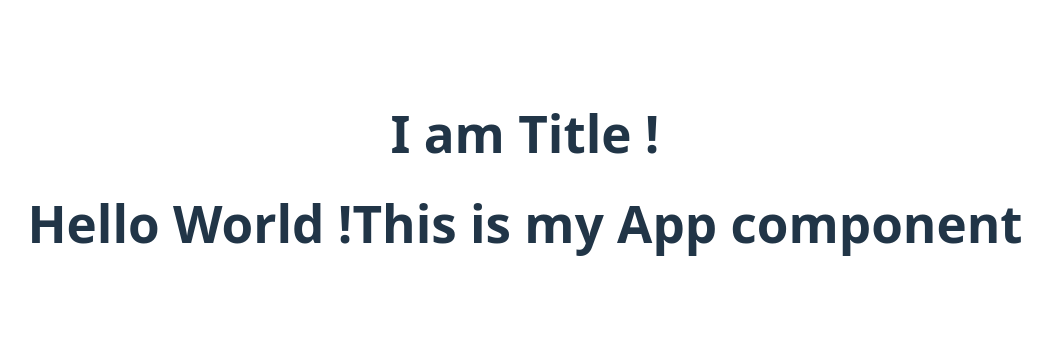
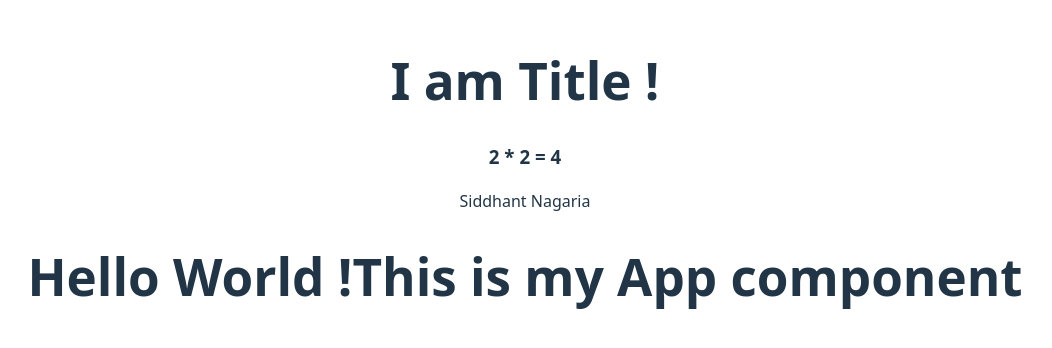
Before and after one commit to SiddhantNagaria/React-Programs, a React (Vite) app in the folder 01_React-Basic/: page / in a window 1280 px wide. Shown: the part 222-570 px from the top of the page, without its empty margins (115-1167 px from the left). Built offline with nearby package versions, Linux system fonts and the light colour scheme.

Commit message:
js in jsx with curly braces

```diff
--- a/01_React-Basic/src/TItle.jsx
+++ b/01_React-Basic/src/TItle.jsx
@@ -1,6 +1,11 @@
 function Title() {
+  let msg = "Siddhant Nagaria";
   return (
-    <h1>I am Title !</h1>
+    <>
+      <h1>I am Title !</h1>
+      <h3> 2 * 2 = {2 * 2}</h3>
+      {msg}
+    </>
   )
 }
 
```
